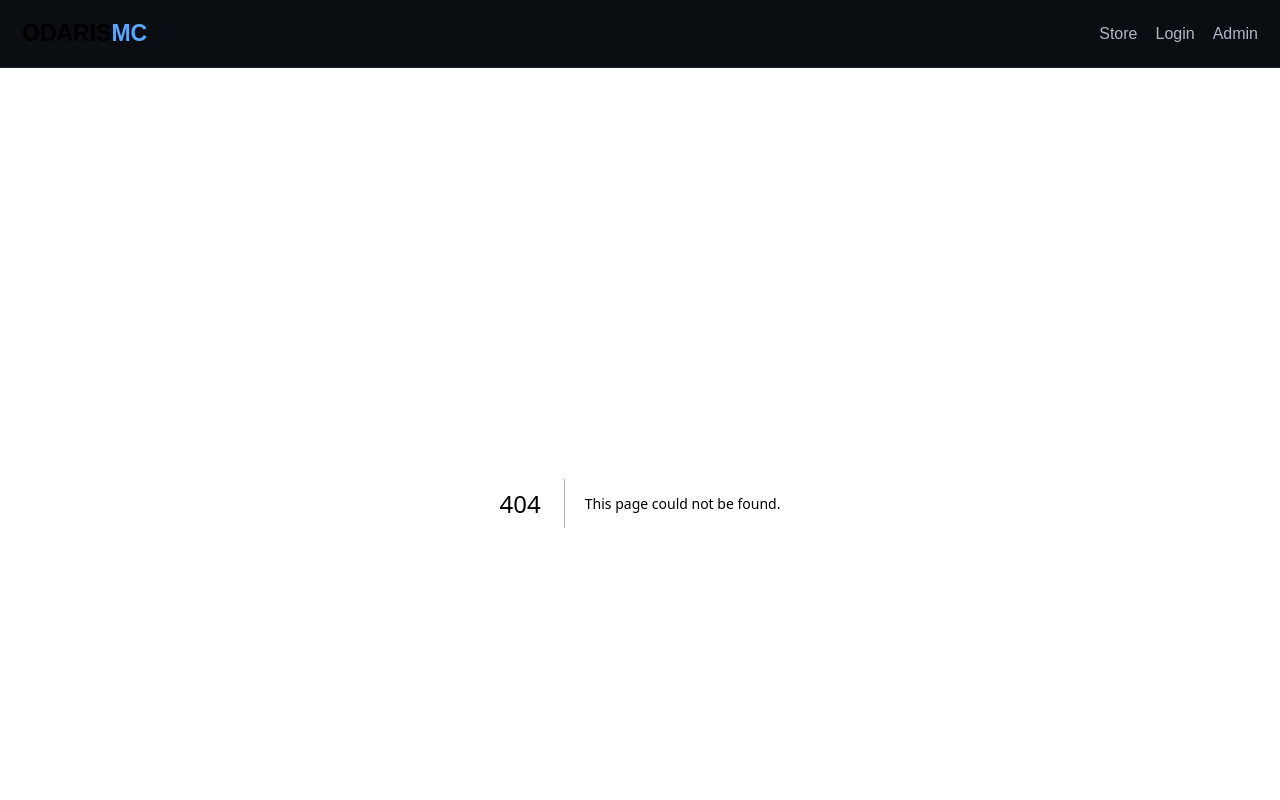
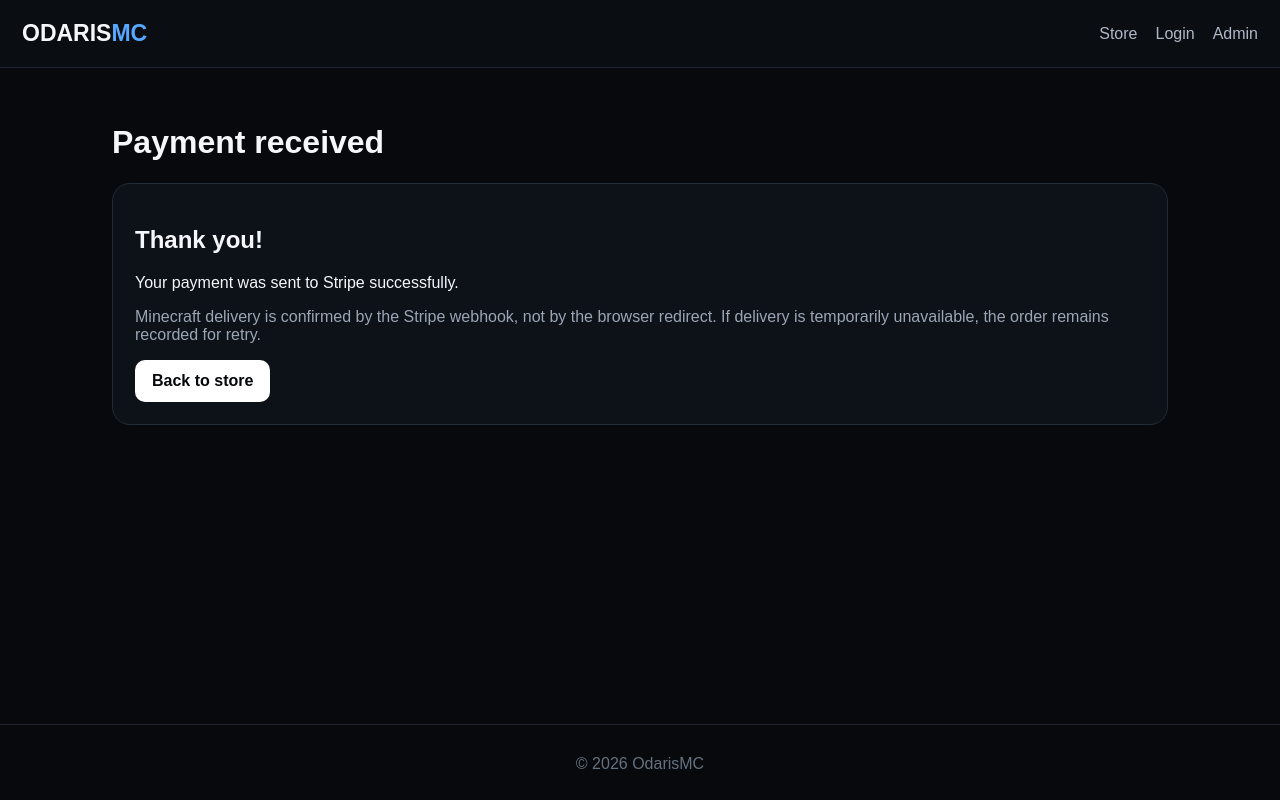
Before and after one commit to aaravgyt782013-netizen/mc-panel, a Next.js app: page /success in a window 1280 px wide. Before the commit this address had no page. Shown: the top 800 px of the page. Built offline with nearby package versions, Linux system fonts and the light colour scheme.

Commit message:
Add payment success page

```diff
--- /dev/null
+++ b/app/success/page.tsx
@@ -0,0 +1,28 @@
+import Link from "next/link";
+import { db, init } from "../../lib";
+export const dynamic = "force-dynamic";
+
+export default async function Success({ searchParams }: { searchParams: Promise<{ session_id?: string }> }) {
+  const params = await searchParams;
+  let order: any = null;
+  if (params.session_id) {
+    try {
+      await init();
+      const rows = await db().unsafe(
+        "select id,minecraft_username,status from orders where stripe_session_id=$1",
+        [params.session_id]
+      );
+      order = rows[0] || null;
+    } catch {}
+  }
+  return <>
+    <h1>Payment received</h1>
+    <div className="card">
+      <h2>{order ? "Order #" + order.id : "Thank you!"}</h2>
+      <p>Your payment was sent to Stripe successfully.</p>
+      {order ? <p>Player: <strong>{order.minecraft_username}</strong><br />Delivery status: <strong>{order.status}</strong></p> : null}
+      <p className="muted">Minecraft delivery is confirmed by the Stripe webhook, not by the browser redirect. If delivery is temporarily unavailable, the order remains recorded for retry.</p>
+      <Link className="btn" href="/store">Back to store</Link>
+    </div>
+  </>;
+}
```
